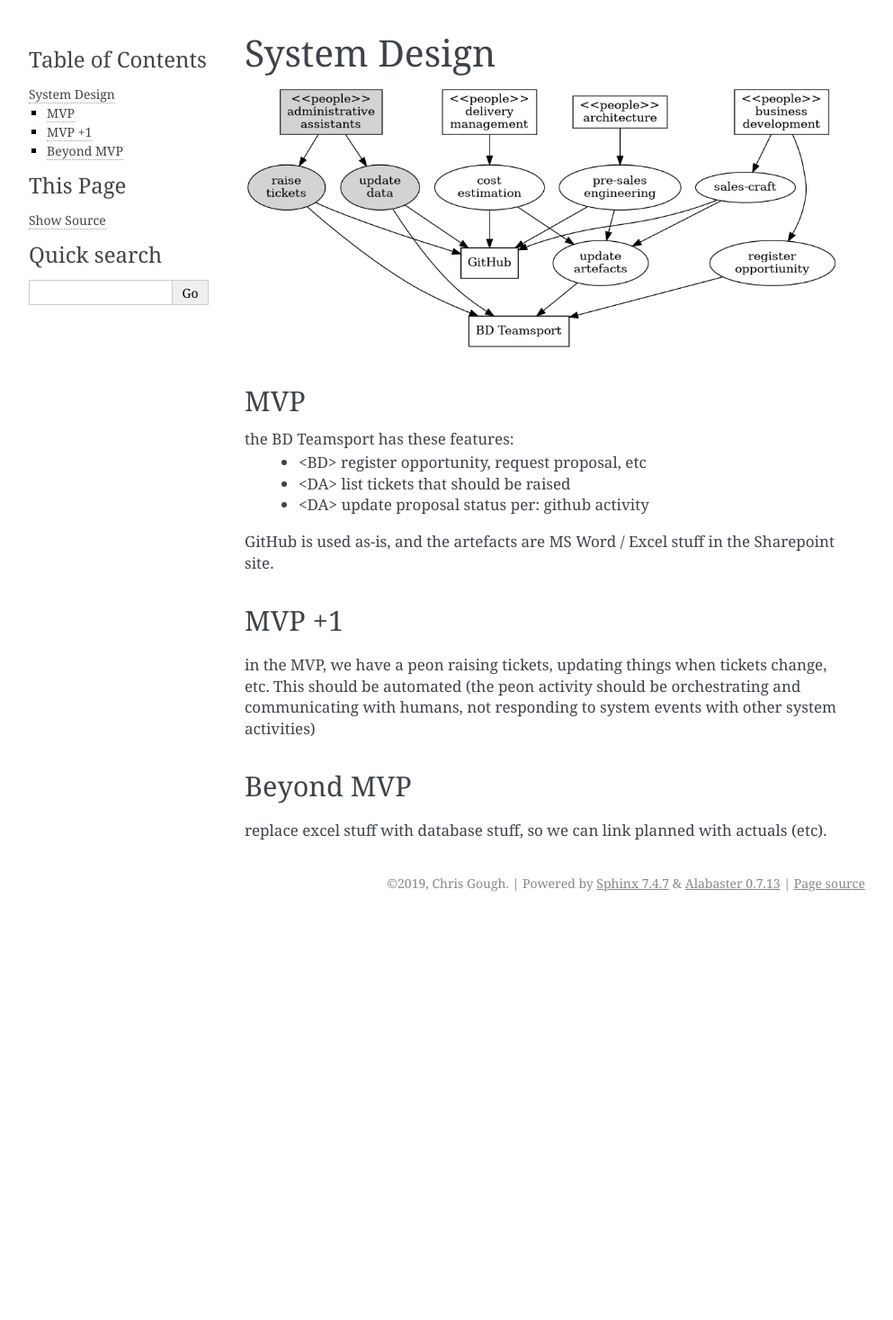
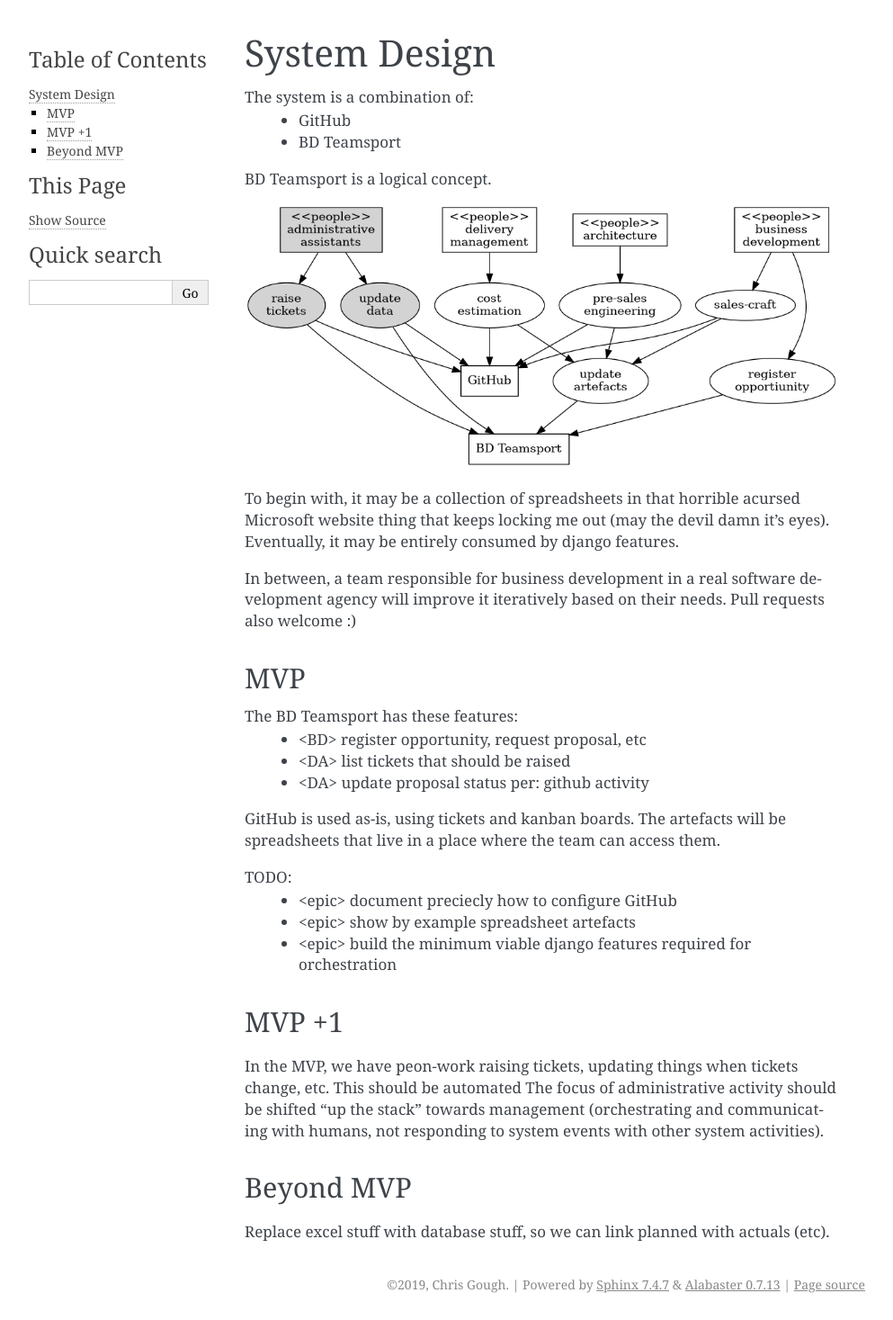
Before and after one commit to monkeypants/bd-teamsport, a Sphinx documentation site: the page built from docs/design.rst, in a window 1280 px wide. Shown: the whole page at 90% size, without its empty margins (148-1141 px from the left). Built offline with Sphinx 7.4.7, drawn with Linux system fonts in a browser that asks for light colours; before the commit the page ends 1021 px from its top, so only the background shows below that.

Commit message:
update design doc

```diff
--- a/docs/design.rst
+++ b/docs/design.rst
@@ -1,5 +1,11 @@
 System Design
 =============
+
+The system is a combination of:
+ * GitHub
+ * BD Teamsport
+
+BD Teamsport is a logical concept.
 
 .. graphviz::
 
@@ -36,22 +42,53 @@ System Design
       sc -> ua;
    }
 
+
+To begin with, it may be a collection of spreadsheets
+in that horrible acursed Microsoft website thing
+that keeps locking me out
+(may the devil damn it's eyes).
+Eventually, it may be entirely consumed by django features.
+
+In between, a team responsible for business development
+in a real software development agency will improve it
+iteratively based on their needs.
+Pull requests also welcome :)
+
 MVP
 ---
 
-the BD Teamsport has these features:
+
+The BD Teamsport has these features:
  * <BD> register opportunity, request proposal, etc
  * <DA> list tickets that should be raised
  * <DA> update proposal status per: github activity
 
-GitHub is used as-is, and the artefacts are MS Word / Excel stuff in the Sharepoint site.
+GitHub is used as-is,
+using tickets and kanban boards.
+The artefacts will be spreadsheets
+that live in a place where the team can access them.
+
+TODO:
+ * <epic> document preciecly how to configure GitHub
+ * <epic> show by example spreadsheet artefacts
+ * <epic> build the minimum viable django features required for orchestration
+
 
 MVP +1
 ------
 
-in the MVP, we have a peon raising tickets, updating things when tickets change, etc. This should be automated (the peon activity should be orchestrating and communicating with humans, not responding to system events with other system activities)
+In the MVP, we have peon-work
+raising tickets, updating things when tickets change, etc.
+This should be automated
+The focus of administrative activity
+should be shifted "up the stack"
+towards management
+(orchestrating and communicating with humans,
+not responding to system events
+with other system activities).
+
 
 Beyond MVP
 ----------
 
-replace excel stuff with database stuff, so we can link planned with actuals (etc).
+Replace excel stuff with database stuff, so we can link planned with actuals (etc).
```
